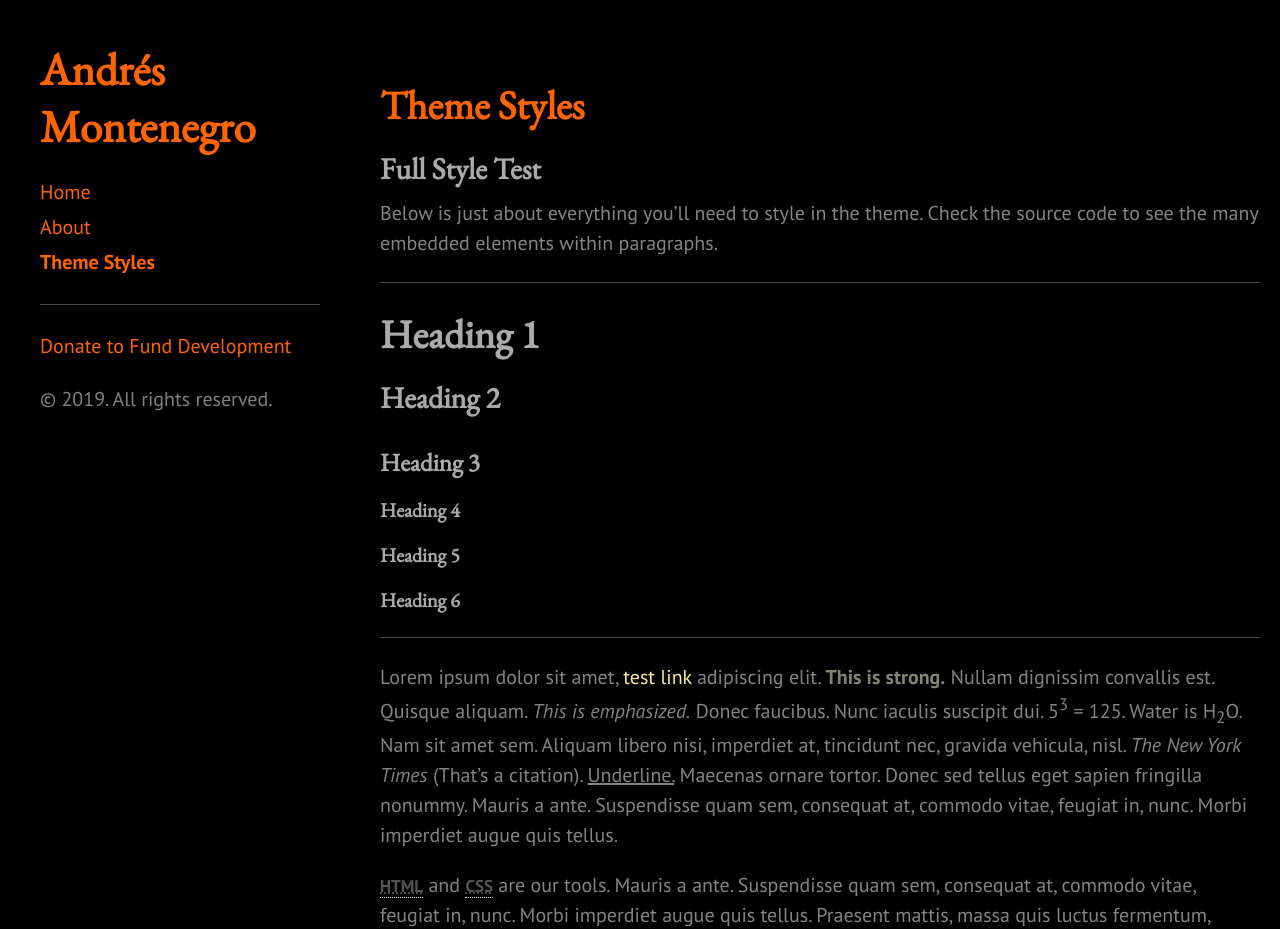
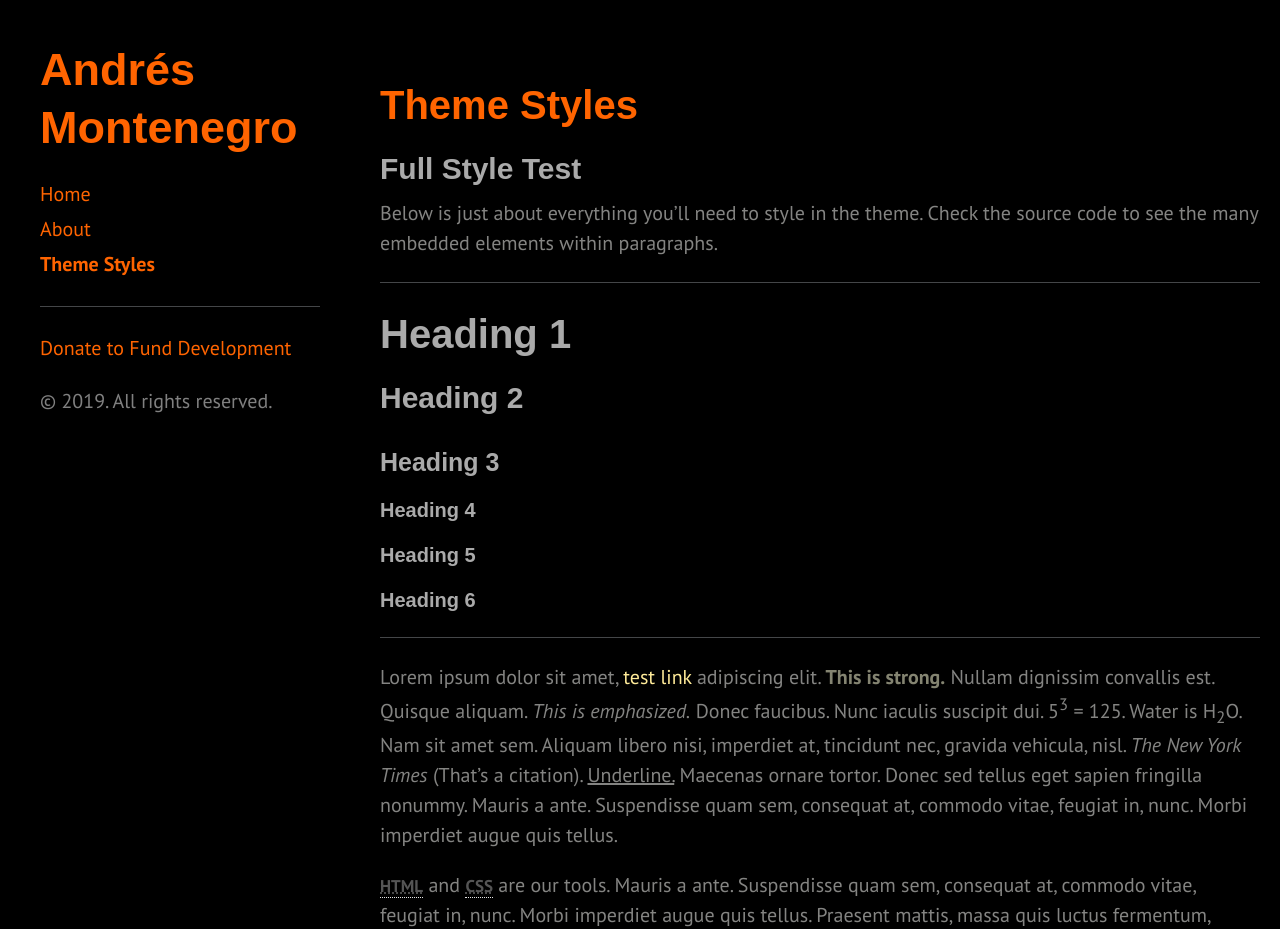
Before and after one commit to AndresMontenegroClub/AndresMontenegroClub.github.io, a Jekyll site: the page built from styles.md, in a window 1280 px wide and 1400 px high. Shown: the top 929 px of the window. Built offline with Jekyll 4.4.1, drawn with Linux system fonts in a browser that asks for light colours.

Commit message:
Update blackdoc.css

```diff
--- a/public/css/blackdoc.css
+++ b/public/css/blackdoc.css
@@ -43,7 +43,7 @@ h3,
 h4,
 h5,
 h6 {
-  font-family: 'EB Garamond', serif;
+  font-family: 'Alata', sans-serif;
   color: #aaa;
 }
 
@@ -53,7 +53,7 @@ h3 a,
 h4 a,
 h5 a,
 h6 a {
-  font-family: 'EB Garamond', serif;
+  font-family: 'Alata', sans-serif;
   color: #50585d;
   font-kerning: auto;
   font-feature-settings: "kern", "liga", "dlig", "hlig", "cswh";
```
